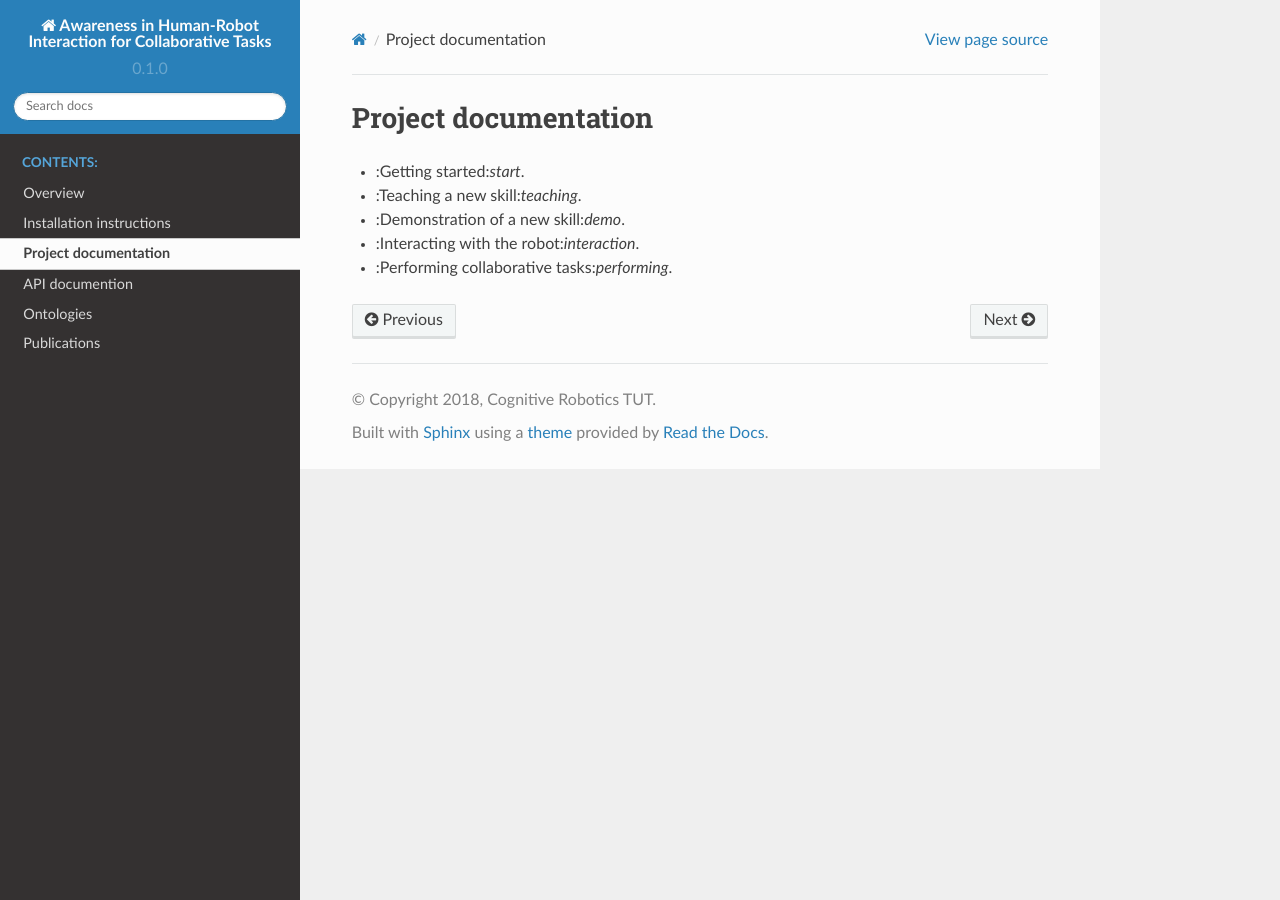
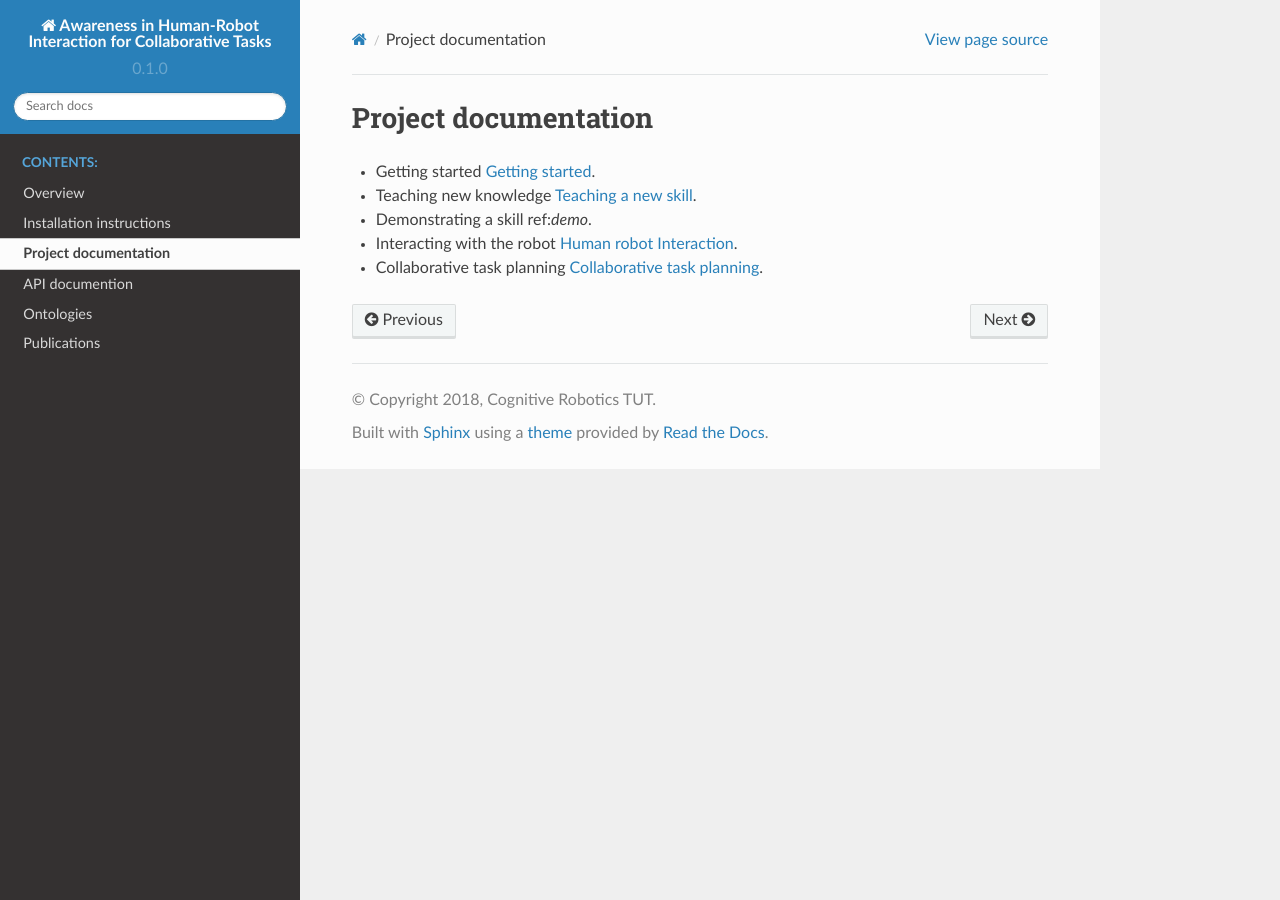
Before and after one commit to Zorrander/cogrob-tut-hri, a Sphinx documentation site: the page built from docs/source/documentation.rst, in a window 1280 px wide. Built offline with Sphinx 7.4.7 and the Read the Docs theme 2.0.0, drawn with Linux system fonts in a browser that asks for light colours.

Commit message:
update doc

```diff
--- a/docs/source/documentation.rst
+++ b/docs/source/documentation.rst
@@ -1,12 +1,12 @@
 Project documentation
 =====================
 
-- :Getting started:`start`.
+- Getting started :ref:`start`.
 
-- :Teaching a new skill:`teaching`.
+- Teaching new knowledge :ref:`teaching`.
 
-- :Demonstration of a new skill:`demo`.
+- Demonstrating a skill ref:`demo`.
 
-- :Interacting with the robot:`interaction`.
+- Interacting with the robot :ref:`interaction`.
 
-- :Performing collaborative tasks:`performing`.
+- Collaborative task planning :ref:`performing`.
```
